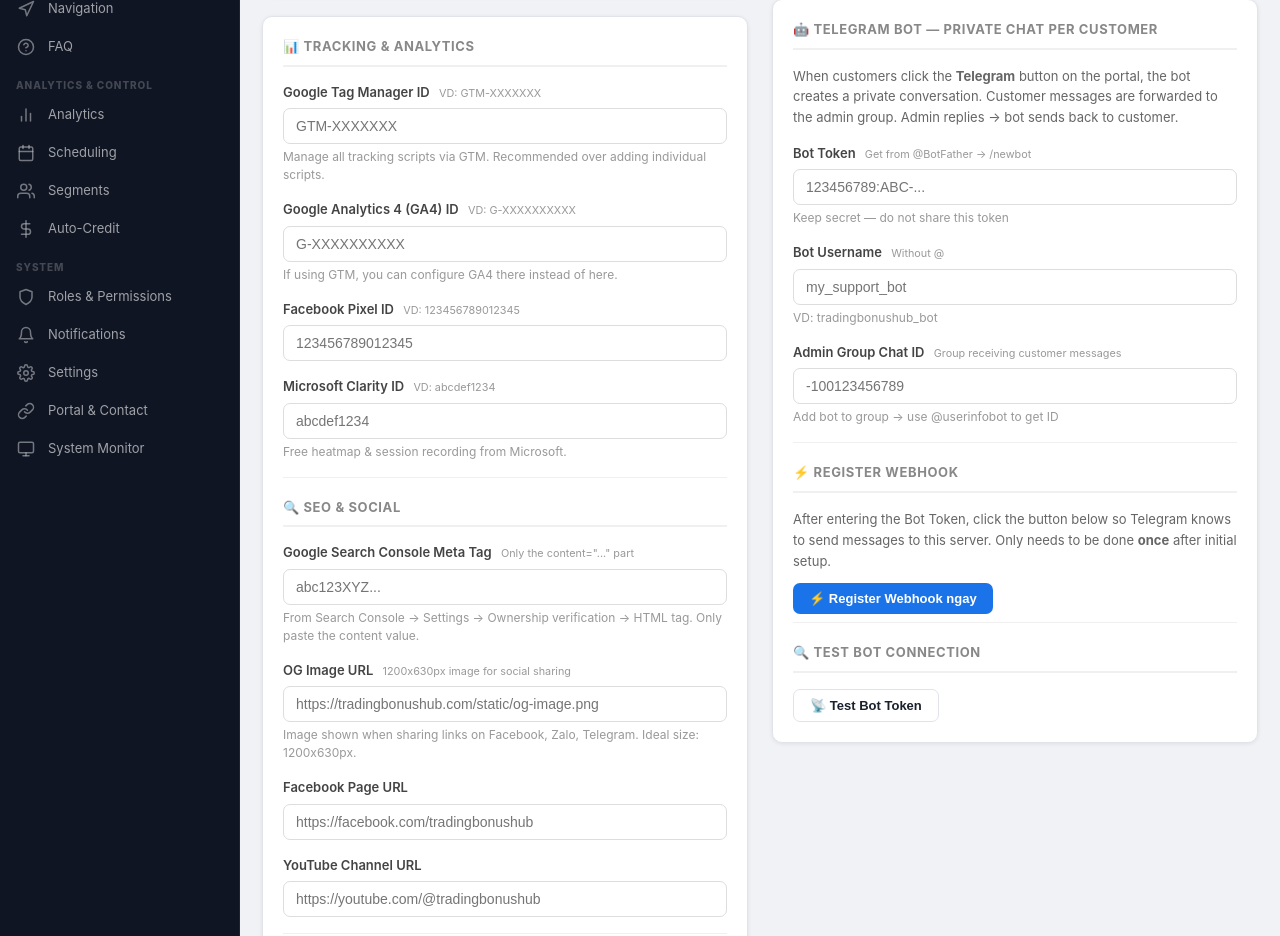
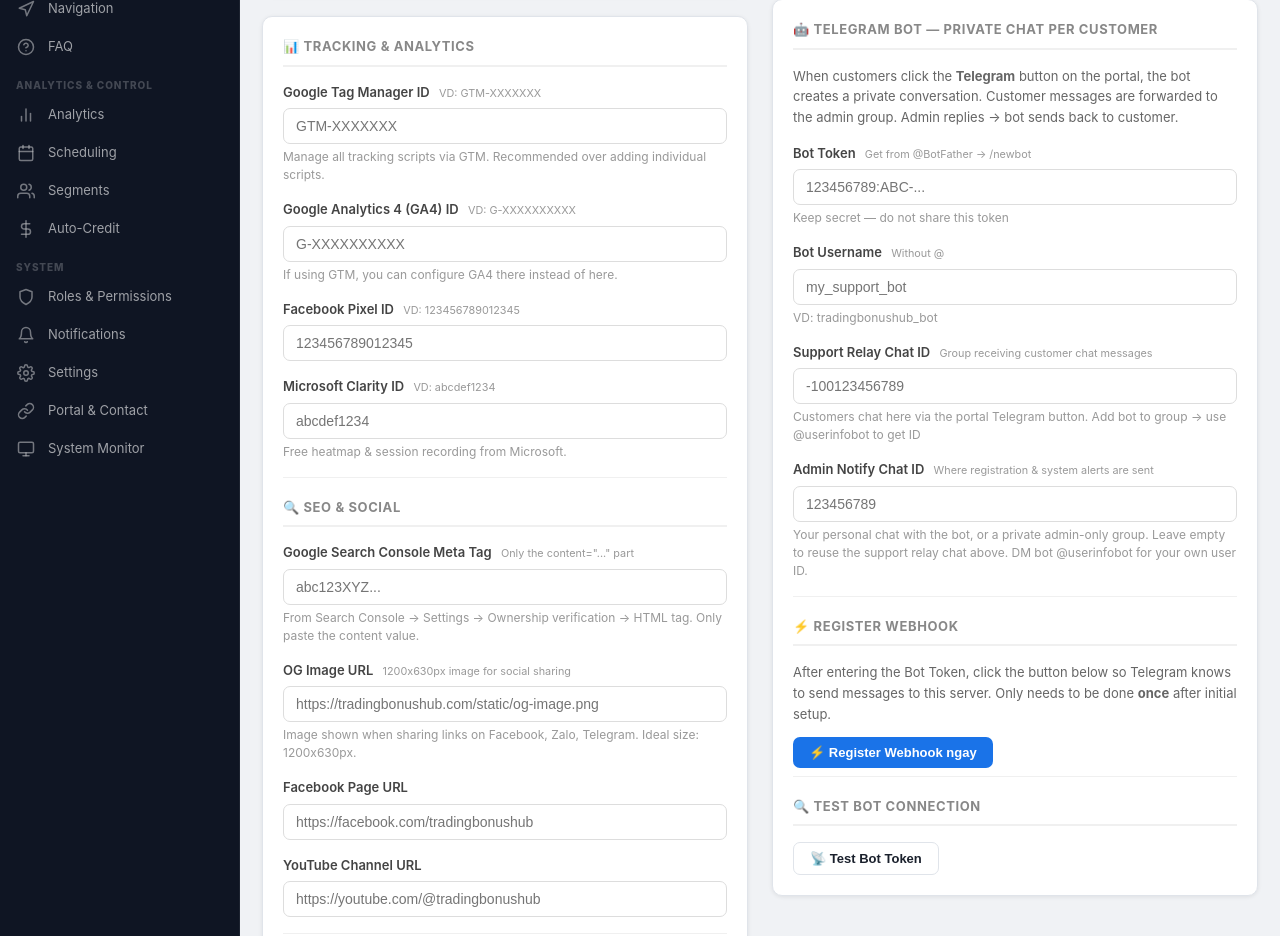
Before and after one commit to Danhhoang1306/tradingbonushub, a Python web app: template templates/admin/contact_settings.html in a window 1280 px wide. Shown: the part 874-1810 px from the top of the page. Run offline with Jinja, Linux system fonts and the light colour scheme; the template is opened without the code that fills it, so the values that code supplies are empty.

Commit message:
feat(telegram): split admin-notify chat from customer support relay
Adds a dedicated admin_notify_chat_id portal setting so registration &
system alerts can go to a private DM while the existing
telegram_admin_chat_id continues to route customer chat relay to a
shared support group. notify_admin() falls back to the support chat
when the notify chat is blank, so existing deployments keep working.

Co-Authored-By: Claude Opus 4.7 (1M context) <noreply@anthropic.com>

```diff
--- a/app/api/portal_settings.py
+++ b/app/api/portal_settings.py
@@ -12,6 +12,7 @@ _ALLOWED_KEYS = {
     "welcome_subtitle", "login_notice", "portal_notice",
     "telegram_url", "chatbox_url",
     "telegram_bot_token", "telegram_bot_name", "telegram_admin_chat_id",
+    "admin_notify_chat_id",
     # Marketing & tracking
     "gtm_id", "ga4_id", "fb_pixel_id", "ms_clarity_id",
     "search_console_meta", "og_image_url",
--- a/templates/admin/contact_settings.html
+++ b/templates/admin/contact_settings.html
@@ -282,10 +282,17 @@
       </div>
 
       <div class="field">
-        <label>Admin Group Chat ID <small>Group receiving customer messages</small></label>
+        <label>Support Relay Chat ID <small>Group receiving customer chat messages</small></label>
         <input type="text" id="f-telegram_admin_chat_id" placeholder="-100123456789"
                value="{{ settings.get('telegram_admin_chat_id','') }}" />
-        <div class="hint">Add bot to group → use @userinfobot to get ID</div>
+        <div class="hint">Customers chat here via the portal Telegram button. Add bot to group → use @userinfobot to get ID</div>
+      </div>
+
+      <div class="field">
+        <label>Admin Notify Chat ID <small>Where registration & system alerts are sent</small></label>
+        <input type="text" id="f-admin_notify_chat_id" placeholder="123456789"
+               value="{{ settings.get('admin_notify_chat_id','') }}" />
+        <div class="hint">Your personal chat with the bot, or a private admin-only group. Leave empty to reuse the support relay chat above. DM bot @userinfobot for your own user ID.</div>
       </div>
 
       <hr class="divider">
@@ -349,7 +356,7 @@ function updateStickyPreview() {
 const FIELDS = [
   'telegram_url','chatbox_url','support_email','footer_text',
   'login_notice','portal_notice',
-  'telegram_bot_token','telegram_bot_name','telegram_admin_chat_id',
+  'telegram_bot_token','telegram_bot_name','telegram_admin_chat_id','admin_notify_chat_id',
   'gtm_id','ga4_id','fb_pixel_id','ms_clarity_id',
   'search_console_meta','og_image_url',
   'facebook_url','youtube_url',
--- a/templates/admin/portal_editor.html
+++ b/templates/admin/portal_editor.html
@@ -196,8 +196,12 @@
         <input type="text" id="sd-telegram_bot_name" placeholder="my_support_bot" value="{{ settings.get('telegram_bot_name','') }}" oninput="sdChange('telegram_bot_name',this.value)" />
       </div>
       <div class="sd-field">
-        <label>Admin Chat ID (receiving group)</label>
+        <label>Support Relay Chat ID (customer chat group)</label>
         <input type="text" id="sd-telegram_admin_chat_id" placeholder="-100123456789" value="{{ settings.get('telegram_admin_chat_id','') }}" oninput="sdChange('telegram_admin_chat_id',this.value)" />
+      </div>
+      <div class="sd-field">
+        <label>Admin Notify Chat ID (registration & system alerts)</label>
+        <input type="text" id="sd-admin_notify_chat_id" placeholder="123456789" value="{{ settings.get('admin_notify_chat_id','') }}" oninput="sdChange('admin_notify_chat_id',this.value)" />
       </div>
       <div class="sd-field">
         <button type="button" onclick="setTgWebhook()" style="width:100%;padding:8px;background:#1a73e8;color:#fff;border:none;border-radius:6px;font-weight:700;cursor:pointer;font-size:13px;">
```
Also changed, not shown: app/services/telegram_bot.py (+12 -7 lines).
